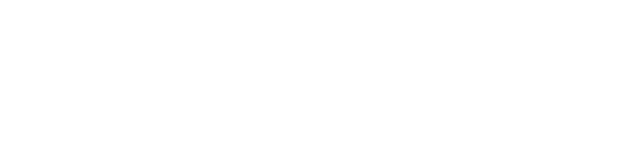
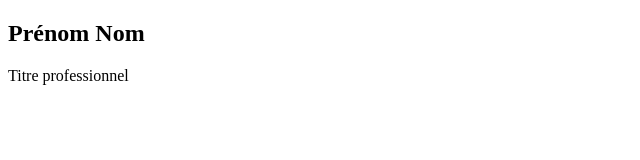
Before and after one commit to viderotk-byte/mon-cv, a plain HTML site: page index.html in a window 1280 px wide. Shown: the whole page, without its empty margins (0-640 px from the left). Drawn offline with Linux system fonts and the light colour scheme.

Commit message:
mise en place de la section titre

```diff
--- a/index.html
+++ b/index.html
@@ -7,6 +7,9 @@
     <link rel="stylesheet" href="style.css">
 </head>
 <body>
-
+    <section id="titre">
+        <h1>Prénom Nom</h1>
+        <p>Titre professionnel</p>
+    </section>
 </body>
 </html>
```
